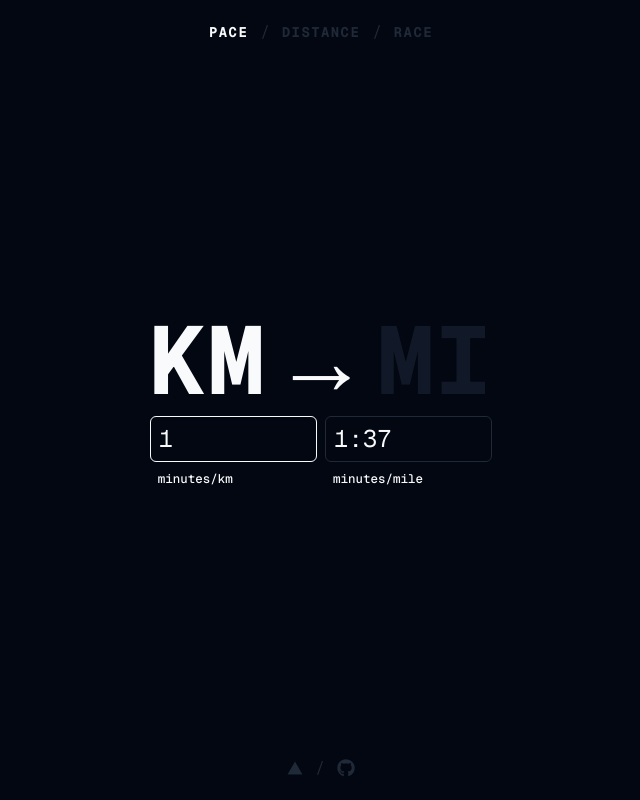
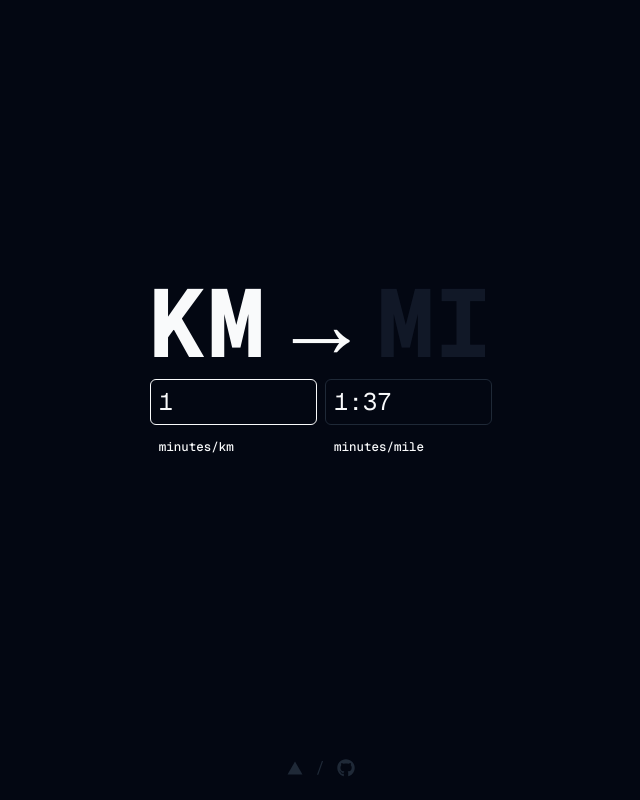
Before and after one commit to sambecker/km-mi, a Next.js app: page /km/1 in a window 1280 px wide. Shown: the whole page, without its empty margins (319-959 px from the left). Built offline with nearby package versions, Linux system fonts and the light colour scheme.

Commit message:
Create dropdown for managing modes

```diff
--- a/app/layout.tsx
+++ b/app/layout.tsx
@@ -7,7 +7,6 @@ import { Analytics } from '@vercel/analytics/next';
 import { SpeedInsights } from '@vercel/speed-insights/next';
 import Footer from '@/components/Footer';
 import { ReactNode } from 'react';
-import Header from '@/components/Header';
 
 import './globals.css';
 
@@ -56,7 +55,6 @@ export default function RootLayout({
           <div className={twMerge(
             'flex flex-col w-full items-center justify-center h-full',
           )}>
-            <Header />
             <div className="flex grow items-center">
               {children}
             </div>
--- a/components/ClientInput.tsx
+++ b/components/ClientInput.tsx
@@ -1,10 +1,10 @@
 import { RefObject } from 'react';
-import { twMerge } from 'tailwind-merge';
+import UnitDropdown from './UnitDropdown';
+import { Unit } from '@/site/unit';
 
 export default function ClientInput({
-  id,
+  unit,
   inputRef,
-  label,
   value = '',
   isSelected,
   onChange,
@@ -12,9 +12,8 @@ export default function ClientInput({
   onBlur,
   placeholder,
 }: {
-  id: string
+  unit: Unit
   inputRef: RefObject<HTMLInputElement>
-  label: string
   value?: string,
   isSelected: boolean
   onChange: (value?: string) => void
@@ -26,7 +25,7 @@ export default function ClientInput({
     <div className="flex flex-col basis-full gap-2">
       <div className="flex">
         <input
-          id={id}
+          id={unit}
           ref={inputRef}
           type="text"
           className="basis-full"
@@ -37,15 +36,10 @@ export default function ClientInput({
           placeholder={placeholder}
         />
       </div>
-      <label
-        htmlFor={id}
-        className={twMerge(
-          'pl-2 text-[12.5px] font-medium',
-          !isSelected && 'text-gray-700',
-        )}
-      >
-        {label}
-      </label>
+      <UnitDropdown
+        unit={unit}
+        active={isSelected}
+      />
     </div>
   );
 }
--- a/components/ClientInputs.tsx
+++ b/components/ClientInputs.tsx
@@ -55,9 +55,8 @@ export default function ClientInputs() {
   return (
     <div className="flex gap-2">
       <ClientInput
-        id="km"
+        unit="km"
         inputRef={inputRefKm}
-        label="minutes/km"
         value={values?.km}
         isSelected={unit === 'km' || Boolean(values?.km)}
         onChange={km => onChange('km', km)}
@@ -69,9 +68,8 @@ export default function ClientInputs() {
         placeholder={PLACEHOLDER_KM}
       />
       <ClientInput
-        id="mi"
+        unit="mi"
         inputRef={inputRefMi}
-        label="minutes/mile"
         value={values?.mi}
         isSelected={unit === 'mi' || Boolean(values?.mi)}
         onChange={mi => onChange('mi', mi)}
--- a/components/Header.tsx
+++ /dev/null
@@ -1,39 +0,0 @@
-'use client';
-
-import Link from 'next/link';
-import { usePathname } from 'next/navigation';
-import { twMerge } from 'tailwind-merge';
-
-export default function Header({ className } : { className?: string}) {
-  const pathname = usePathname();
-
-  const renderLink = (text: string, href: string, selected?: boolean) =>
-    <Link
-      href={href}
-      className={twMerge(
-        'uppercase text-sm font-bold tracking-widest',
-        selected ? 'text-gray-50' : 'text-gray-800',
-      )}
-    >
-      {text}
-    </Link>;
-
-  const renderDivider = () => <span className="text-gray-800">/</span>;
-
-  return (
-    <div className={twMerge(
-      'h-16',
-      'flex items-center justify-center gap-3',
-      className,
-    )}>
-      {renderLink('Pace', '/', (
-        !pathname.startsWith('/distance') &&
-        !pathname.startsWith('/race')
-      ))}
-      {renderDivider()}
-      {renderLink('Distance', '/distance', pathname.startsWith('/distance'))}
-      {renderDivider()}
-      {renderLink('Race', '/race', pathname.startsWith('/race'))}
-    </div>
-  );
-}
--- /dev/null
+++ b/components/UnitDropdown.tsx
@@ -0,0 +1,68 @@
+'use client';
+
+import { labelForModeUnit, optionsForUnit } from '@/site/mode';
+import { Unit } from '@/site/unit';
+import { useAppState } from '@/state';
+import { Menu, MenuButton, MenuItem, MenuItems } from '@headlessui/react';
+import { FaCheck } from 'react-icons/fa';
+import { twMerge } from 'tailwind-merge';
+
+export default function UnitDropdown({
+  unit,
+  active,
+}: {
+  unit: Unit
+  active?: boolean
+}) {
+  const { mode, setMode } = useAppState();
+
+  return (
+    <Menu>
+      <MenuButton className={twMerge(
+        'py-1 px-2 text-left',
+        'text-[12.5px] font-medium',
+        'text-gray-700',
+        active && 'text-gray-50',
+        'data-[open]:text-gray-50 hover:text-text-gray-50',
+        'border border-transparent rounded-md',
+        'hover:border-gray-800 data-[open]:border-gray-800',
+        'active:bg-gray-900/50 data-[open]:bg-gray-900/50',
+      )}>
+        <span className="select-none">
+          {labelForModeUnit(mode, unit)}
+        </span>
+      </MenuButton>
+      <MenuItems
+        anchor="bottom"
+        className={twMerge(
+          '[--anchor-gap:8px]',
+          'border border-gray-800 rounded-md',
+          'w-[var(--button-width)]',
+        )}
+      >
+        {(optionsForUnit(unit)).map(option =>
+          <MenuItem key={option.label}>
+            <button
+              className={twMerge(
+                'flex py-1.5 px-2 text-left w-full',
+                'text-[12.5px] font-medium',
+                '[&:not(:last-child)]:border-b border-gray-800',
+                'active:bg-gray-900/50',
+              )}
+              onClick={() => setMode?.(option.mode)}
+            >
+              <span className="flex-grow">
+                {option.label}
+              </span>
+              <span className={twMerge(
+                'text-[10px] pt-1 hidden',
+                option.label === labelForModeUnit(mode, unit) && 'inline',
+              )}>
+                <FaCheck />
+              </span>
+            </button>
+          </MenuItem>)}
+      </MenuItems>
+    </Menu>
+  );
+}
--- a/package.json
+++ b/package.json
@@ -10,6 +10,7 @@
     "test": "jest --watch"
   },
   "dependencies": {
+    "@headlessui/react": "^2.0.4",
     "@vercel/analytics": "^1.3.1",
     "@vercel/speed-insights": "^1.0.11",
     "geist": "^1.3.0",
--- /dev/null
+++ b/site/mode.ts
@@ -0,0 +1,33 @@
+import { Unit } from './unit';
+
+export type Mode = 'pace' | 'distance';
+
+type ModeOption = { label: string, mode: Mode };
+
+const MODE_OPTIONS: Record<Mode, Record<Unit, string>> = {
+  pace: {
+    km: 'minutes/km',
+    mi: 'minutes/mile',
+  },
+  distance: {
+    km: 'kilometers',
+    mi: 'miles',
+  },
+};
+
+const MODE_OPTIONS_KM: ModeOption[] = [
+  { label: MODE_OPTIONS.pace.km, mode: 'pace' },
+  { label: MODE_OPTIONS.distance.km, mode: 'distance' },
+];
+
+const MODE_OPTIONS_MI: ModeOption[] = [
+  { label: MODE_OPTIONS.pace.mi, mode: 'pace' },
+  { label: MODE_OPTIONS.distance.mi, mode: 'distance' },
+];
+
+export const optionsForUnit = (unit: Unit) => unit === 'km'
+  ? MODE_OPTIONS_KM
+  : MODE_OPTIONS_MI;
+
+export const labelForModeUnit = (mode: Mode = 'pace', unit: Unit) =>
+  MODE_OPTIONS[mode][unit];
--- a/state/AppStateProvider.tsx
+++ b/state/AppStateProvider.tsx
@@ -7,7 +7,8 @@ import {
   initializeValues,
 } from '@/site/unit';
 import { AppStateContext } from '.';
-import { useState } from 'react';
+import { ReactNode, useState } from 'react';
+import { Mode } from '@/site/mode';
 
 export default function AppStateProvider({
   km,
@@ -16,8 +17,10 @@ export default function AppStateProvider({
 }: {
   km?: string
   mi?: string
-  children: React.ReactNode
+  children: ReactNode
 }) {
+  const [mode, setMode] = useState<Mode | undefined>('pace');
+
   const [unit, setUnit] = useState<Unit | undefined>(
     initializeUnit(km, mi)
   );
@@ -27,6 +30,8 @@ export default function AppStateProvider({
 
   return (
     <AppStateContext.Provider value={{
+      mode,
+      setMode,
       unit,
       setUnit,
       values,
--- a/state/index.ts
+++ b/state/index.ts
@@ -1,7 +1,10 @@
+import { Mode } from '@/site/mode';
 import { Unit, UnitValues } from '@/site/unit';
 import { Dispatch, SetStateAction, createContext, useContext } from 'react';
 
 export interface AppState {
+  mode?: Mode
+  setMode?: Dispatch<SetStateAction<Mode | undefined>>
   unit?: Unit
   setUnit?: Dispatch<SetStateAction<Unit | undefined>>
   values?: UnitValues
```
Also changed, not shown: 1 other file (tests, documents, lock files or other folders).
